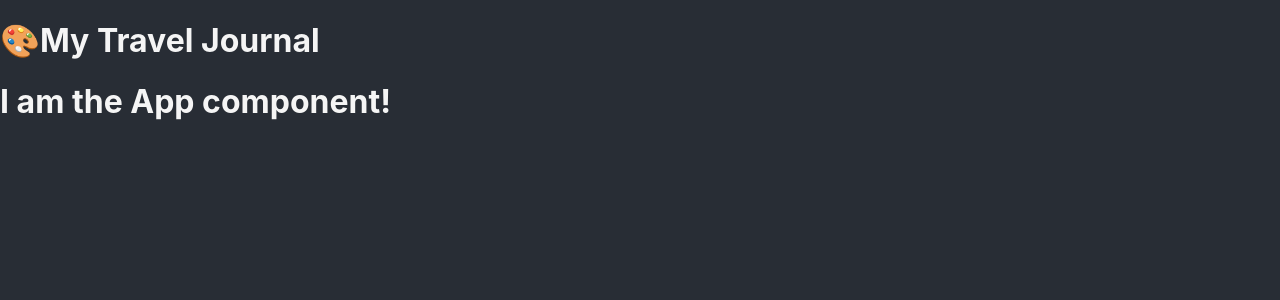
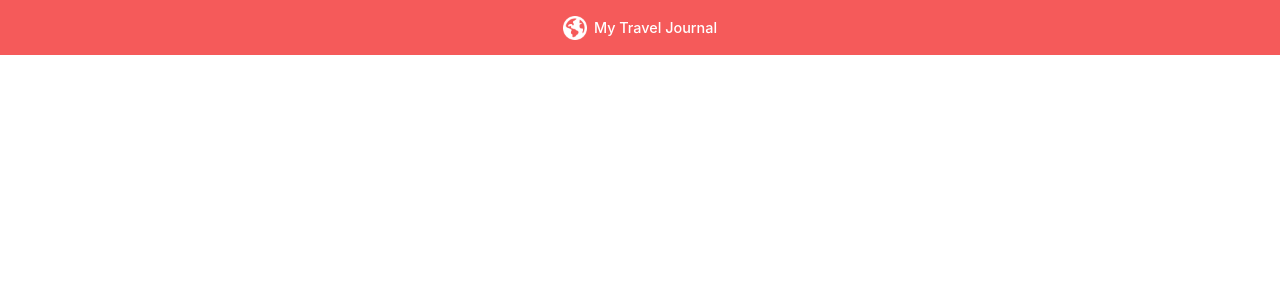
Before and after one commit to marquise-ange/React-lesson, a React (Vite) app in the folder React-Lessons/: page / in a window 1280 px wide. Shown: the top 300 px of the page. Built offline with nearby package versions, Linux system fonts and the light colour scheme.

Commit message:
components

```diff
--- a/React-Lessons/src/Data-driven React/App.jsx
+++ b/React-Lessons/src/Data-driven React/App.jsx
@@ -3,7 +3,6 @@ function App() {
     return (
         <>
             <Header />
-            <h1>I am the App component!</h1>
         </>
     )
 }
--- a/React-Lessons/src/Data-driven React/Components/Header.jsx
+++ b/React-Lessons/src/Data-driven React/Components/Header.jsx
@@ -1,7 +1,8 @@
 function Header(){
     return(
         <header>
-        <h1>🎨My Travel Journal</h1>
+            <img src="/globe.png"  alt="globe"/>
+        <h1>My Travel Journal</h1>
         </header>
     )
 }
--- a/React-Lessons/src/index.css
+++ b/React-Lessons/src/index.css
@@ -1,94 +1,23 @@
-* {
-    box-sizing: border-box;
-}
-
-/*body {
+html, body {
     margin: 0;
-    font-family: Inter, sans-serif;
-    background-color: #282D35;
-    color: #F5F5F5;
 }
 
 header {
-    height: 90px;
-    background-color: #21222A;
-    padding: 30px 25px;
+    background: #F55A5A;
+    display: flex;
+    justify-content: center;
+    align-items: center;
+    color: white;
+    height: 55px;
 }
 
-nav {
-    display: flex;
-    align-items: center;
-    height: 100%;
-}
-
-nav>img {
-    width: 40px;
+header > img {
+    width: 24px;
     margin-right: 7px;
 }
 
-nav>span {
-    color: #61DAFB;
-    font-size: 1.4rem;
-    font-weight: 700;
+header > h1 {
+    font-size: 0.9rem;
+    font-weight: 500;
+    font-family: Inter;
 }
-
-main {
-    padding: 60px 30px;
-
-}
-
-main>h1 {
-    margin: 0;
-    font-size: 2.4rem;
-}
-
-.fact-list {
-    margin-top: 46px;
-    max-width: 400px;
-}
-
-.fact-list>li {
-    line-height: 19px;
-    padding-block: 10px;
-}
-
-.facts-list>li::marker {
-    color: #61DAFB;
-    font-size: 2rem;
-}
-
-
-main{
-    padding:60px 30px;
-     background-image: url(public/react-logo-half.png);
-    background-repeat: no-repeat;
-    background-position: right 70%;
-    }
-*/
-
-body {
-    margin: 0;
-    font-family: Inter, sans-serif;
-    background-color: #282D35;
-    color: #F5F5F5;
-}
-
-.nav-logo {
-    display: flex;
-    align-items: center;
-    height:  500px;
-}
-nav-email {
-    color: #61DAFB;
-    font-size: 1.4rem;
-    font-weight: 700;
-}
-
-nav-button {
-    width: 40px;
-    margin-right: 7px;
-    border-radius: 50%;
-    background-color: #61DAFB;
-    border: none;
-    cursor: pointer;
-}
```
Also changed, not shown: React-Lessons/src/main.jsx (+3 -4 lines), React-Lessons/public/globe.png (added), React-Lessons/src/Data-driven React/Travel-journal header.jsx (deleted).
